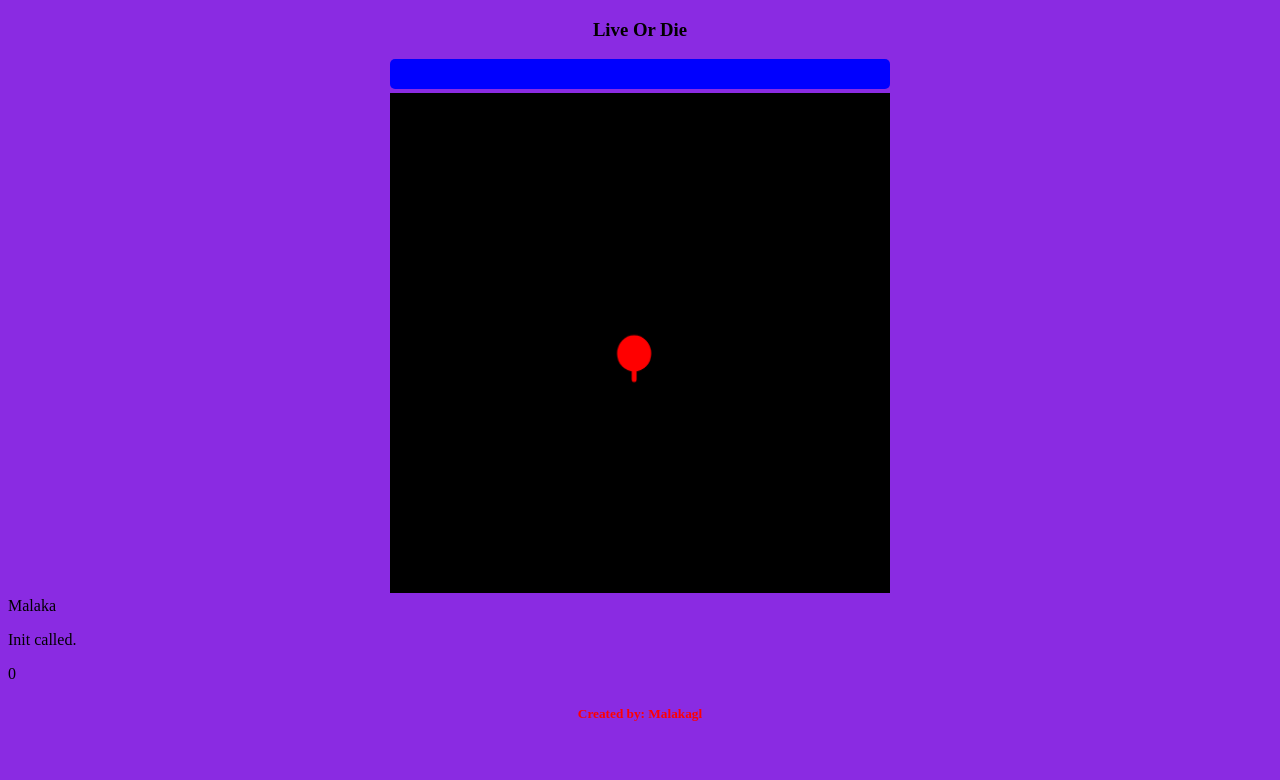
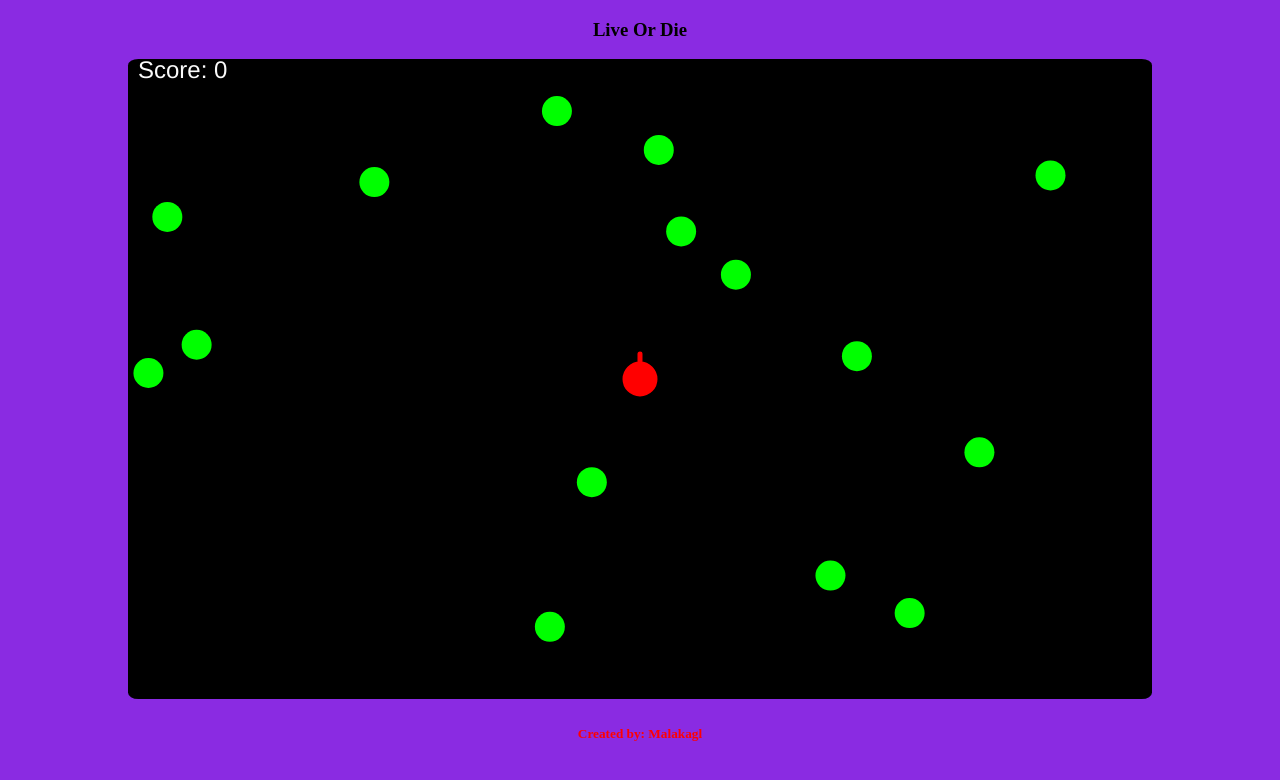
Before and after one commit to MalakaGL/SpaceBattle, a plain HTML site: page index.html in a window 1280 px wide. Drawn offline with Linux system fonts and the light colour scheme.

Commit message:
Version 1

```diff
--- a/Bullet.js
+++ b/Bullet.js
@@ -1,9 +1,36 @@
 /**
  * Created by lahiru on 10/28/2014.
  */
+var WIDTH = 1024;
+var HEIGHT = 640;      // dimensions of the canvas object
+var BULLET_SIZE = 5;
 
-function Bullet(x,y) {
-    this.position = new Point(x,y);
+function Bullet(x, y, dir) {
+    this.position = new Point(x, y);
+    this.speed = 10;
+    this.direction = dir;
+    this.radius = BULLET_SIZE;
+
+    this.draw = function () {
+        if (this.position.x >= WIDTH || this.position.y >= HEIGHT
+            || this.position.x <= 0 || this.position.y <= 0)
+            this.destroy();
+        if (!this.isAlive)
+            return;
+        else {
+            context.fillStyle = "#0000ff";
+
+            var x = this.position.x;
+            var y = this.position.y;
+            var radius = this.radius;
+            var anticlockwise = false;
+
+            context.beginPath();
+            context.arc(x, y, radius, 0, Math.PI * 2, anticlockwise);
+            context.fill();
+            context.closePath();
+        }
+    }
 }
 
 Bullet.prototype = new SpaceObjects();
--- a/Commet.js
+++ b/Commet.js
@@ -2,6 +2,53 @@
  * Created by lahiru on 10/28/2014.
  */
 
-function Commet(){
+var WIDTH = 1024;
+var HEIGHT = 640;      // dimensions of the canvas object
 
+function Comet(x, y, s) {
+    this.position = new Point(x, y);
+    this.speed = 1;
+    this.direction = s;
+    this.radius = 15;
+
+    this.draw = function () {
+        if (this.position.x >= WIDTH)
+            this.direction += Math.PI / 2;
+        else if (this.position.x <= 0)
+            this.direction += Math.PI / 2;
+        if (this.position.y >= HEIGHT)
+            this.direction += Math.PI / 2;
+        else if (this.position.y <= 0)
+            this.direction += Math.PI / 2;
+
+        if (!this.isAlive)
+            return;
+        else {
+            context.fillStyle = "#00ff00";
+
+            var x = this.position.x;
+            var y = this.position.y;
+            var radius = this.radius;
+            var anticlockwise = false;
+
+            context.beginPath();
+            context.arc(x, y, radius, 0, Math.PI * 2, anticlockwise);
+            context.fill();
+            context.closePath();
+        }
+    }
 }
+
+Comet.generateComets = function (count) {
+    var temp = new Array();
+    while (count-- > 0) {
+        var X = Math.random() * (WIDTH - 1) + 1;
+        var Y = Math.random() * (HEIGHT - 1) + 1;
+        var s = Math.random() * 2 * Math.PI;
+        temp[count] = new Comet(X, Y, s);
+
+    }
+    return temp;
+}
+
+Comet.prototype = new SpaceObjects();
--- a/Point.js
+++ b/Point.js
@@ -2,38 +2,32 @@
  * Created by lahiru on 10/28/2014.
  */
 
-function Point(x, y){
+var WIDTH = 1024;
+var HEIGHT = 640;      // dimensions of the canvas object
+
+function Point(x, y) {
     this.x = x;
     this.y = y;
 
-    this.movePoint = function(speed, direction)
-    {
-        //document.getElementById("abc").innerText += "Draw called."+this.y +"  " + speed + "  " + direction  ;
+    this.movePoint = function (speed, direction) {
         var X = this.x + speed * Math.sin(direction);
         var Y = this.y + speed * Math.cos(direction);
 
-        if( X > 512 )
-            this.x = 512;
-        else if ( X < 0 )
+        if (X > WIDTH)
+            this.x = WIDTH;
+        else if (X < 0)
             this.x = 0;
         else
             this.x = X;
-        if ( Y > 480 )
-            this.y = 480;
-        else if ( Y < 0 )
+        if (Y > HEIGHT)
+            this.y = HEIGHT;
+        else if (Y < 0)
             this.y = 0;
         else
             this.y = Y;
     }
 
-//    this.check = function(speed, direction){
-//        var X = this.x + speed * Math.sin(direction);
-//        var Y = this.y + speed * Math.cos(direction);
-//        if( X < 0 || X > 512 || Y < 0 || Y > 480)
-//        {
-//            document.getElementById("abc").innerText += "Draw called." + Y + " " + X +"            ";
-//            return false;
-//        }
-//        return true;
-//    }
+    this.getDistance = function (pos) {
+        return Math.sqrt(Math.pow(this.x - pos.x, 2) + Math.pow(this.y - pos.y, 2));
+    }
 }
--- a/SpaceBattle.js
+++ b/SpaceBattle.js
@@ -1,66 +1,113 @@
 /**
  * Created by lahiru on 10/28/2014.
  */
-
-var context;                            // content of the canvas
-var WIDTH = 512, HEIGHT = 480;      // dimensions of the canvas object
-var canvasMinX = 0, canvasMaxX;     // horizontal range of canvas/arena
+var context;                        // content of the canvas
+var WIDTH = 1024;
+var HEIGHT = 640;      // dimensions of the canvas object
 var intervalId;                     // interval at which the canvas refresh
 var ship;
+var comets = new Array();
+var cometCount;
+var score;
 
 /*
  method to identify keys pressed.
  arg is an event "keysdown"
- output is adding the key code of the pressed key to the keysDown array
+ output is invoking a method bound to the key pressed
  */
 addEventListener("keydown", function (e) {
-
-    switch(e.keyCode)
-    {
-        case 37:
+    switch (e.keyCode) {
+        case 37:                        // left arrow
             ship.rotateLeft();
             break;
-        case 39:
+        case 39:                        // right arrow
             ship.rotateRight();
             break;
-        case 38:
-            ship.move();
+        case 38:                        // up arrow
+            ship.speedUp();
             break;
-        case 32:
+        case 40:                        // down arrow
+            ship.speedDown();
+            break;
+        case 32:                        // space bar
             ship.shoot();
             break;
     }
 }, false);
 
-var init = function()
-{
+var init = function () {
     ship = new SpaceShip();
+    cometCount = 15;
+    comets = Comet.generateComets(cometCount);
+    score = 0;
     // get the canvas object
     var canvas = document.getElementById("canvas");
     context = canvas.getContext("2d");
     // set canvas width and height to get fine resolution
-    canvas.width = 512;
-    canvas.height = 480;
-    canvasMinX = canvas.offsetLeft;
-    //canvasMaxX = canvasMinX + WIDTH;
+    canvas.width = WIDTH;
+    canvas.height = HEIGHT;
     // call draw function once per 10ms
-    document.getElementById("abc").innerHTML += "<p>Init called.</p>"+ ship.direction;
     intervalId = setInterval(draw, 10);
-
+    //var temp = setInterval(clearBulletList, 500);
 };
 
-var draw = function()
-{
-    //document.getElementById("abc").innerText += "<p>Draw called.</p>"+ ship.toString();
+var draw = function () {
+    if (cometCount === 0 || !ship.isAlive) {
+        score = 0;
+        clearInterval(intervalId);
+        context.clearRect(0, 0, WIDTH, HEIGHT);
+        init();
+    }
     update();
+    context.clearRect(0, 0, WIDTH, HEIGHT);
     ship.draw();
+
+    for (var i = 0; i < ship.bulletCount; i++) {
+        ship.bulletList[i].draw();
+    }
+
+    for (var i = 0; i < cometCount; i++) {
+        comets[i].draw();
+    }
+
+    context.fillStyle = "rgb(250, 250, 250)";
+    context.font = "24px Helvetica";
+    context.textAlign = "left";
+    context.textBaseline = "top";
+    context.fillText("Score: " + score, 10, 0);
 };
 
-var update = function()
-{
-    for(var i = 0; i < ship.bulletCount;i++)
-    {
-        ship.bulletList[i].move();
-        ship.bulletList[i].draw();
+var update = function () {
+    ship.moveObject();
+    // update bullets
+    for (var i = 0; i < ship.bulletCount; i++) {
+        ship.bulletList[i].moveObject();
     }
+
+    // update comets
+    for (var i = 0; i < cometCount; i++) {
+        if (comets[i].isAlive) {
+            if (comets[i].detectCollisions(ship.bulletList, ship.bulletCount)) {
+                score += 10;
+            }
+            comets[i].moveObject();
+        }
+    }
+
+    for (var i = 0; i < ship.bulletCount; i++) {
+        if (!ship.bulletList[i].isAlive) {
+            ship.bulletList.splice(i, 1);
+            ship.bulletCount--;
+        }
+    }
+
+    for (var i = 0; i < cometCount; i++) {
+        if (!comets[i].isAlive) {
+            comets.splice(i, 1);
+            cometCount--;
+        }
+    }
+
+    // check ship's collisions
+    ship.detectCollisions(comets, cometCount);
 };
--- a/SpaceObjects.js
+++ b/SpaceObjects.js
@@ -1,39 +1,34 @@
 /**
  * Created by lahiru on 10/28/2014.
  */
+var WIDTH = 1024;
+var HEIGHT = 640;      // dimensions of the canvas object
 
 function SpaceObjects() {
-    this.position = new Point(250,250);
-    this.speed = 5;
-    this.direction = 0;
+    this.position = new Point(WIDTH/2, HEIGHT/2);
+    this.speed = 0;
+    this.direction = 3.142;
     this.isAlive = true;
+    this.radius = 0;
 
-    this.move = function()
-    {
-        this.position.movePoint(this.speed,this.direction);
-        if(this.position.x > 512 || this.position.y > 480)
-            this.destroy();
+    this.moveObject = function () {
+        this.position.movePoint(this.speed, this.direction);
     };
 
-    this.destroy = function()
-    {
+    this.destroy = function () {
         this.isAlive = false;
     };
 
-    this.draw = function(){
-        context.clearRect(0,0,512,480);
-        context.fillStyle = "#ff0000";
-
-        document.getElementById("abc").innerText += "Bullet Draw called."+this.position.x;
-        document.getElementById("abc").innerText += "Bullet move called."+this.position.y;
-        var x = this.position.x;
-        var y = this.position.y;
-        var radius = 5;
-        var anticlockwise = false;
-
-        context.beginPath();
-        context.arc(x, y, radius, 0, Math.PI * 2, anticlockwise);
-        context.fill();
-        context.closePath();
-    };
+    this.detectCollisions = function (objList, count) {
+        if (!this.isAlive)
+            return;
+        for (var i = 0; i < count; i++) {
+            var dist = this.position.getDistance(objList[i].position);
+            if (objList[i].isAlive && dist < this.radius + objList[i].radius) {
+                objList[i].destroy();
+                this.destroy();
+                return true;
+            }
+        }
+    }
 }
--- a/SpaceShip.js
+++ b/SpaceShip.js
@@ -1,54 +1,60 @@
 /**
  * Created by lahiru on 10/28/2014.
  */
+var ROTATE_SPEED = 10;
+var MAX_SPEED = 10;
+var GUN_LEN = 25;
 
-function SpaceShip(){
+function SpaceShip() {
     this.bulletList = new Array();
     this.bulletCount = 0;
+    this.radius = 15;
 
-    this.draw = function()
-    {
-        context.clearRect(0,0,512,480);
+    this.draw = function () {
+        if (!this.isAlive)
+            return;
         context.fillStyle = "#ff0000";
         context.strokeStyle = "#ff0000"
         context.lineWidth = 5;
         context.lineCap = "round";
 
-        //document.getElementById("abc").innerText += "Draw called."+this.position.x;
         var x = this.position.x;
         var y = this.position.y;
-        var radius = 15;
+        var radius = this.radius;
         var anticlockwise = false;
 
         context.beginPath();
         context.arc(x, y, radius, 0, Math.PI * 2, anticlockwise);
         context.fill();
-        context.moveTo(x,y);
-        context.lineTo(x+Math.sin(this.direction)*25,y+Math.cos(this.direction)*25);
+        context.moveTo(x, y);
+        context.lineTo(x + Math.sin(this.direction) * GUN_LEN, y + Math.cos(this.direction) * GUN_LEN);
         context.stroke();
         context.closePath();
     };
 
-    this.move = function()
-    {
-            this.position.movePoint(this.speed,this.direction);
-    }
-
-    this.rotateLeft = function()
-    {
-        this.direction += (Math.PI / 360 * 5);
-    }
-
-    this.rotateRight = function()
-    {
-        this.direction -= (Math.PI / 360 * 5);
+    this.speedUp = function () {
+        if (this.speed < MAX_SPEED) {
+            this.speed++;
+        }
     };
 
-    this.shoot = function()
-    {
-        this.bulletList[this.bulletCount++] = new Bullet(this.position.x+Math.sin(this.direction)*25,
-            this.position.y+Math.cos(this.direction)*25);
-        document.getElementById("abc").innerText += "Shoot called." + this.bulletCount;
+    this.speedDown = function () {
+        if (this.speed > -10) {
+            this.speed--;
+        }
+    };
+
+    this.rotateLeft = function () {
+        this.direction += (Math.PI / 360 * ROTATE_SPEED);
+    };
+
+    this.rotateRight = function () {
+        this.direction -= (Math.PI / 360 * ROTATE_SPEED);
+    };
+
+    this.shoot = function () {
+        this.bulletList[this.bulletCount++] = new Bullet(this.position.x + Math.sin(this.direction) * GUN_LEN,
+            this.position.y + Math.cos(this.direction) * GUN_LEN, this.direction);
     };
 }
 
--- a/index.html
+++ b/index.html
@@ -16,12 +16,9 @@
 <h3>Live Or Die</h3>
 
 <div id="canvas-container">
-            <canvas id="score"></canvas>
-            <br>
     <canvas id="canvas"></canvas>
     <br>
 </div>
-        <div id="abc">Malaka</div>
 
 <script type="text/javascript">
     window.onload = init();
--- a/stylesheet.css
+++ b/stylesheet.css
@@ -1,15 +1,9 @@
-canvas:first-child {
-    width: 500px;
-    height: 30px;
-    border-radius: 5px;
-    background-color: blue;
-}
-
 canvas {
     display: inline;
-    width: 500px;
-    height: 500px;
+    width: 1024px;
+    height: 640px;
     background-color: black;
+    border-radius: 1%;
 }
 
 h3 {
```
Lines whose indentation alone changed are shown as unchanged.
